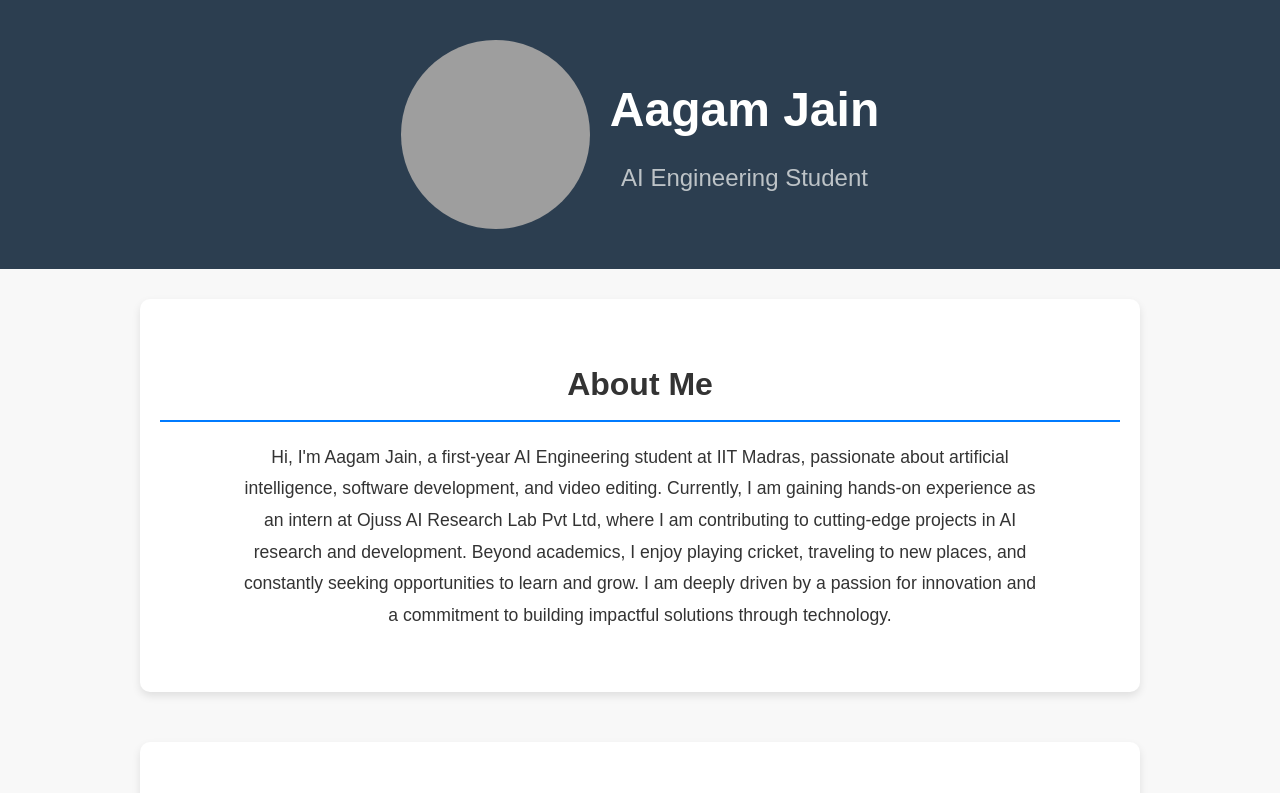
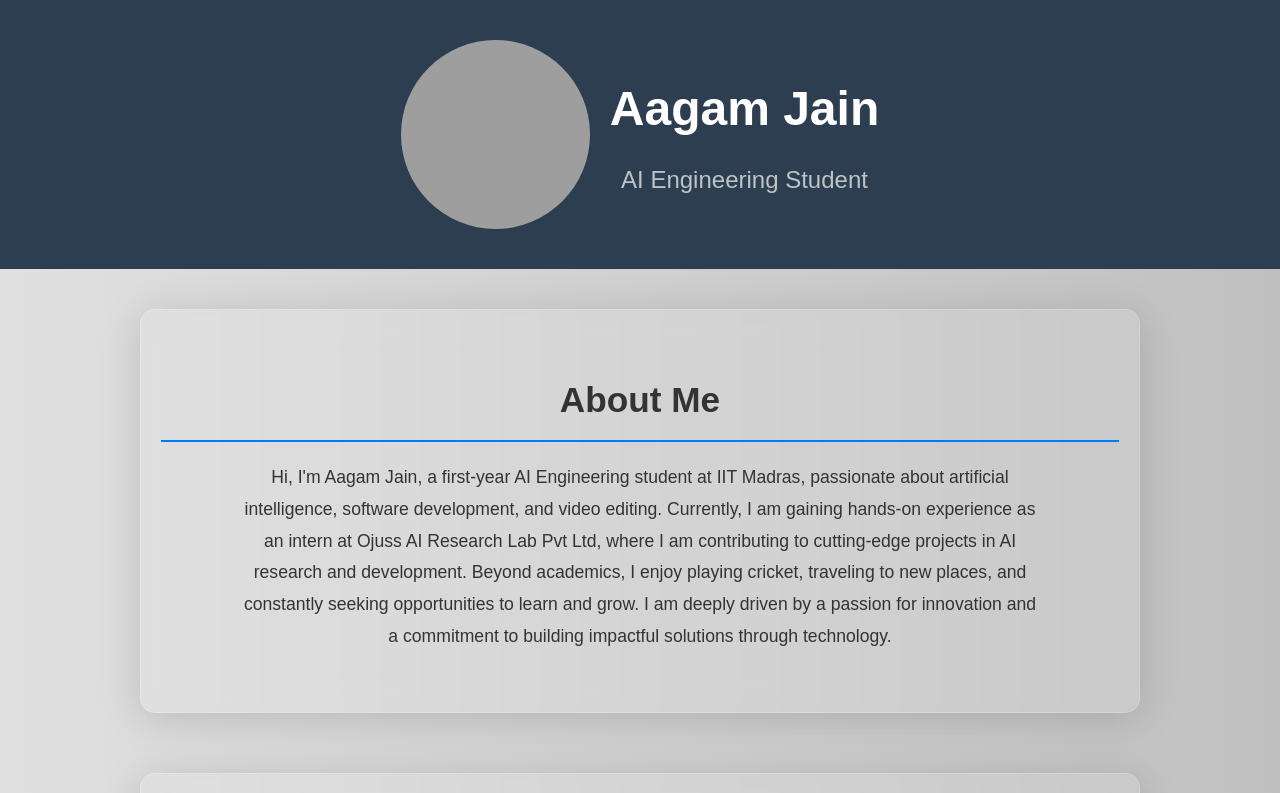
Before and after one commit to xickysahab/iamaagam, a Next.js app: page / in a window 1280 px wide. Shown: the top 793 px of the page. Built offline with nearby package versions, Linux system fonts and the light colour scheme; grey boxes are pictures that could not be loaded.

Commit message:
Made UI/UX changes

```diff
--- a/src/app/components/Experience.tsx
+++ b/src/app/components/Experience.tsx
@@ -22,14 +22,6 @@ const Experience: React.FC = () => {
           <li>Content Writing</li>
         </ul>
       </div>
-      <div style={{ marginBottom: '20px', padding: '20px', border: '1px solid #ddd', borderRadius: '8px' }}>
-        <h3 style={{ marginTop: '0', marginBottom: '5px', color: '#007bff' }}>Job Title / Role</h3>
-        <p style={{ margin: '0 0 10px 0', fontStyle: 'italic' }}>Company Name - Dates</p>
-        <ul style={{ margin: '0', paddingLeft: '20px' }}>
-          <li>Responsibility 1</li>
-          <li>Responsibility 2</li>
-        </ul>
-      </div>
     </section>
   );
 };
--- a/src/app/globals.css
+++ b/src/app/globals.css
@@ -1,20 +1,23 @@
 :root {
-  --background-color: #f8f8f8;
+  --background-color: #e0e0e0; /* Lighter background for contrast */
   --text-color: #333;
   --primary-color: #007bff;
   --secondary-color: #6c757d;
-  --card-background: #fff;
-  --card-shadow: 0 4px 8px rgba(0, 0, 0, 0.1);
+  --card-background: rgba(255, 255, 255, 0.1); /* Semi-transparent white */
+  --card-border: 1px solid rgba(255, 255, 255, 0.2);
+  --card-shadow: 0 6px 40px rgba(0, 0, 0, 0.15); /* Enhanced shadow */
+  --glass-blur: 15px; /* Increased blur */
 }
 
 body {
   margin: 0;
   padding: 0;
   font-family: 'Arial', sans-serif;
-  line-height: 1.6;
+  line-height: 1.7; /* Slightly increased line height */
   color: var(--text-color);
-  background-color: var(--background-color);
+  background: linear-gradient(to right, #e0e0e0, #c0c0c0); /* Subtle gradient background */
   transition: background-color 0.3s ease;
+  min-height: 100vh; /* Ensure background covers the whole viewport */
 }
 
 h1, h2, h3, h4, h5, h6 {
@@ -25,11 +28,11 @@ h1, h2, h3, h4, h5, h6 {
 }
 
 h1 {
-  font-size: 2.5em;
+  font-size: 2.8em; /* Slightly larger heading */
 }
 
 h2 {
-  font-size: 2em;
+  font-size: 2.2em; /* Slightly larger heading */
   border-bottom: 2px solid var(--primary-color);
   padding-bottom: 0.3em;
   margin-bottom: 1em;
@@ -43,45 +46,48 @@ p {
 /* Layout and Section Styling */
 main {
   max-width: 1000px;
-  margin: 30px auto;
+  margin: 40px auto; /* Increased margin */
   padding: 0 20px;
 }
 
 section {
-  margin-bottom: 50px;
-  padding: 30px;
+  margin-bottom: 60px; /* Increased margin */
+  padding: 40px; /* Increased padding */
   background-color: var(--card-background);
-  border-radius: 10px;
+  border-radius: 15px; /* More rounded corners */
+  border: var(--card-border);
   box-shadow: var(--card-shadow);
+  backdrop-filter: blur(var(--glass-blur)); /* Glassmorphic blur */
+  -webkit-backdrop-filter: blur(var(--glass-blur)); /* Safari support */
   transition: transform 0.3s ease, box-shadow 0.3s ease;
 }
 
 section:hover {
-  transform: translateY(-5px);
-  box-shadow: 0 8px 16px rgba(0, 0, 0, 0.2);
+  transform: translateY(-8px); /* Increased hover lift */
+  box-shadow: 0 12px 50px rgba(0, 0, 0, 0.3); /* More pronounced hover shadow */
 }
 
 header, footer {
   text-align: center;
-  padding: 30px 20px;
-  background-color: var(--primary-color);
-  color: #fff;
+  padding: 40px 20px; /* Increased padding */
+  background-color: #2c3e50; /* Keep header/footer distinct */
+  color: #ecf0f1;
 }
 
 header h1 {
   color: #fff;
-  margin-bottom: 0.2em;
+  margin-bottom: 0.3em;
 }
 
 header p {
   color: rgba(255, 255, 255, 0.9);
-  font-size: 1.2em;
+  font-size: 1.3em; /* Slightly larger font */
 }
 
 footer {
-  background-color: var(--text-color);
-  color: var(--background-color);
-  margin-top: 40px;
+  background-color: #34495e;
+  color: #ecf0f1;
+  margin-top: 50px; /* Increased margin */
 }
 
 footer p {
```
